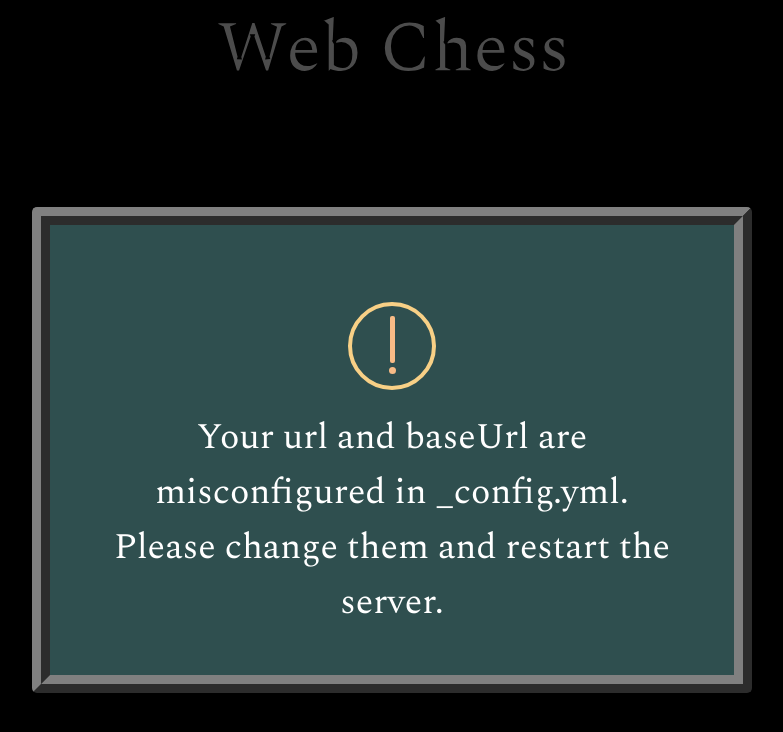
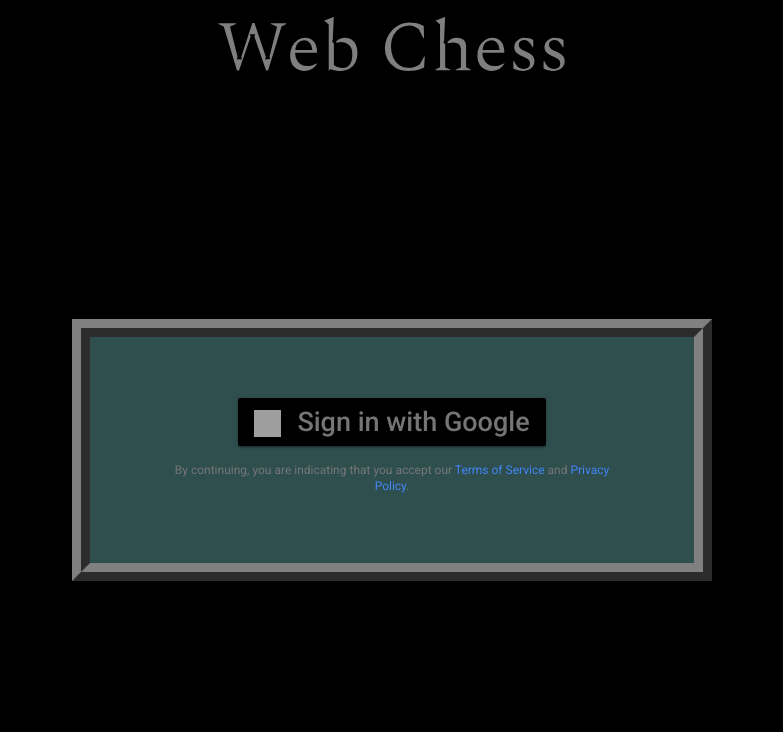
Before and after one commit to lleeoochen/web-chess, a Jekyll site: the page built from html/index.html, in a window 1280 px wide. Shown: the top 732 px of the page, without its empty margins (248-1031 px from the left). Built offline with Jekyll 4.4.1, drawn with Linux system fonts in a browser that asks for light colours; grey boxes are pictures that could not be loaded.

Commit message:
fixed bug

```diff
--- a/_config.yml
+++ b/_config.yml
@@ -2,7 +2,7 @@
 title:       Web Chess
 description: This is a beautiful chess platform for chess lovers and friends.
 
-url:         'weitungchen.com' # remote url  (github/website url)
+url:         'www.weitungchen.com' # remote url  (github/website url)
 # url:         'localhost:4000' # local url
 
 baseUrl:     '/web-chess' # local baseUrl (github repo name)
--- a/js/const.js
+++ b/js/const.js
@@ -2,16 +2,6 @@
 ---
 
 const CANVAS_LAYER = document.getElementById("canvas-layer");
-
-if (location.origin != "{{ site.url }}") {
-	swal({
-		text: "Your url and baseUrl are misconfigured in _config.yml. Please change them and restart the server.",
-		icon: "warning",
-        button: [],
-        closeOnClickOutside: false
-	});
-}
-
 const CHESS = {King: "King", Queen: "Queen", Rook: "Rook", Bishop: "Bishop", Knight: "Knight", Pawn: "Pawn", None: "None"};
 const VALUE = {King: 200, Queen: 9, Rook: 5, Bishop: 3, Knight: 3, Pawn: 1, None: 0};
 const TEAM = {B: "B", W: "W", None:"N"};
```
